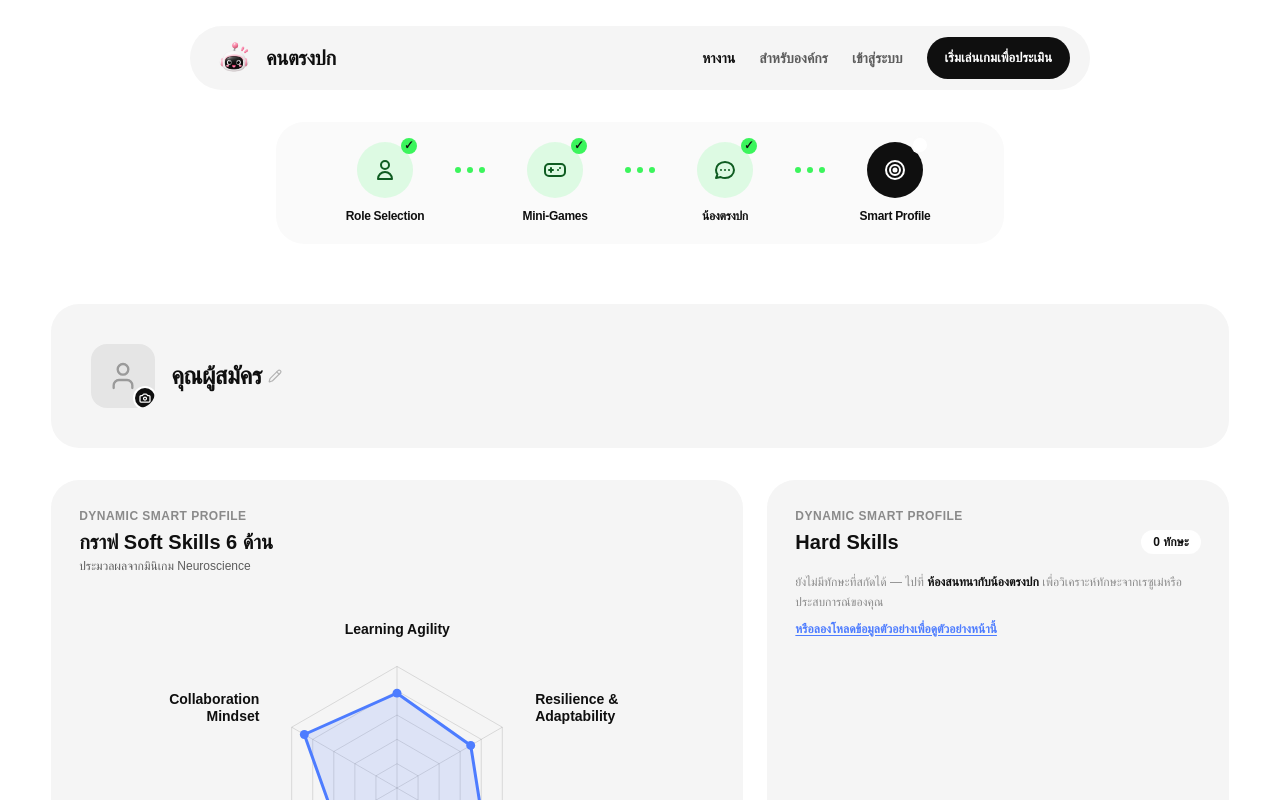
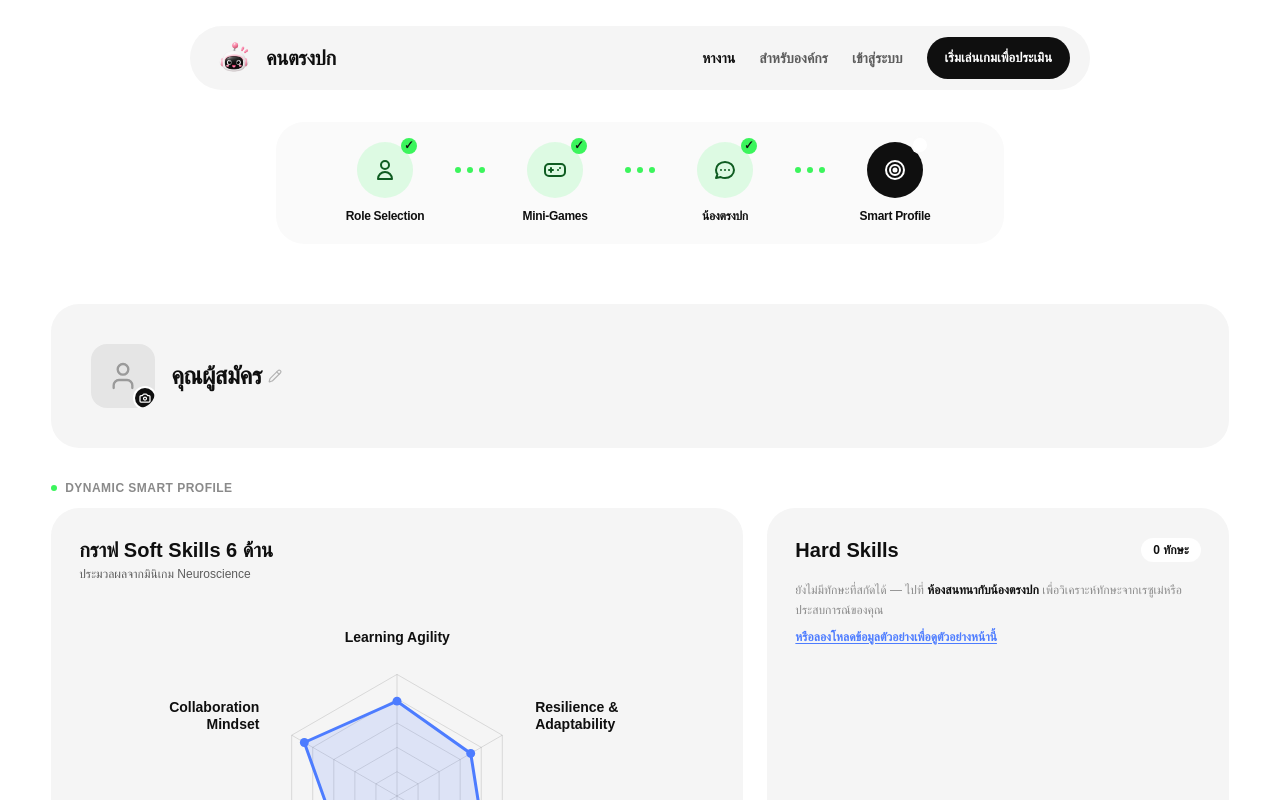
Before and after one commit to Watcharapol-Frong/Khon-Tong-Pok, a Next.js app: page /profile in a window 1280 px wide. Shown: the top 800 px of the page. Built offline with nearby package versions, Linux system fonts and the light colour scheme; a web font is replaced by a local one.

Commit message:
refactor: de-duplicate "Dynamic Smart Profile" label on profile dashboard
Was repeated as an eyebrow on both the Soft Skills and Hard Skills
cards. Now shown once as a shared section label above the two-column
dashboard grid.

```diff
--- a/src/app/profile/page.tsx
+++ b/src/app/profile/page.tsx
@@ -328,12 +328,13 @@ export default function ProfilePage() {
             without crowding; Hard Skills is a plain skill list and
             needs comparatively little. Both fully visible, nothing
             hidden behind a tab or a narrow sidebar. */}
+        <div className="mb-3 flex items-center gap-2 text-[11px] sm:text-xs font-bold tracking-[0.04em] text-[#8A8A8A] uppercase">
+          <span className="h-1.5 w-1.5 rounded-full bg-[#3BF55C]" />
+          Dynamic Smart Profile
+        </div>
         <div className="mb-10 grid grid-cols-1 gap-6 lg:grid-cols-[3fr_2fr]">
           {/* Soft Skills */}
           <div className="rounded-[24px] sm:rounded-[28px] bg-[#F5F5F5] p-4 sm:p-7">
-            <div className="mb-1 text-[11px] sm:text-xs font-bold tracking-[0.04em] text-[#8A8A8A] uppercase">
-              Dynamic Smart Profile
-            </div>
             <h2 className="text-base sm:text-xl font-extrabold text-[#0F0F0F]">
               กราฟ Soft Skills 6 ด้าน
             </h2>
@@ -364,9 +365,6 @@ export default function ProfilePage() {
 
           {/* Hard Skills */}
           <div className="rounded-[24px] sm:rounded-[28px] bg-[#F5F5F5] p-4 sm:p-7">
-            <div className="mb-1 text-[11px] sm:text-xs font-bold tracking-[0.04em] text-[#8A8A8A] uppercase">
-              Dynamic Smart Profile
-            </div>
             <div className="mb-4 flex flex-wrap items-center justify-between gap-2">
               <h2 className="text-base sm:text-xl font-extrabold text-[#0F0F0F]">Hard Skills</h2>
               <span className="rounded-full bg-white px-3 py-1 text-xs font-bold text-[#0F0F0F]">
```
